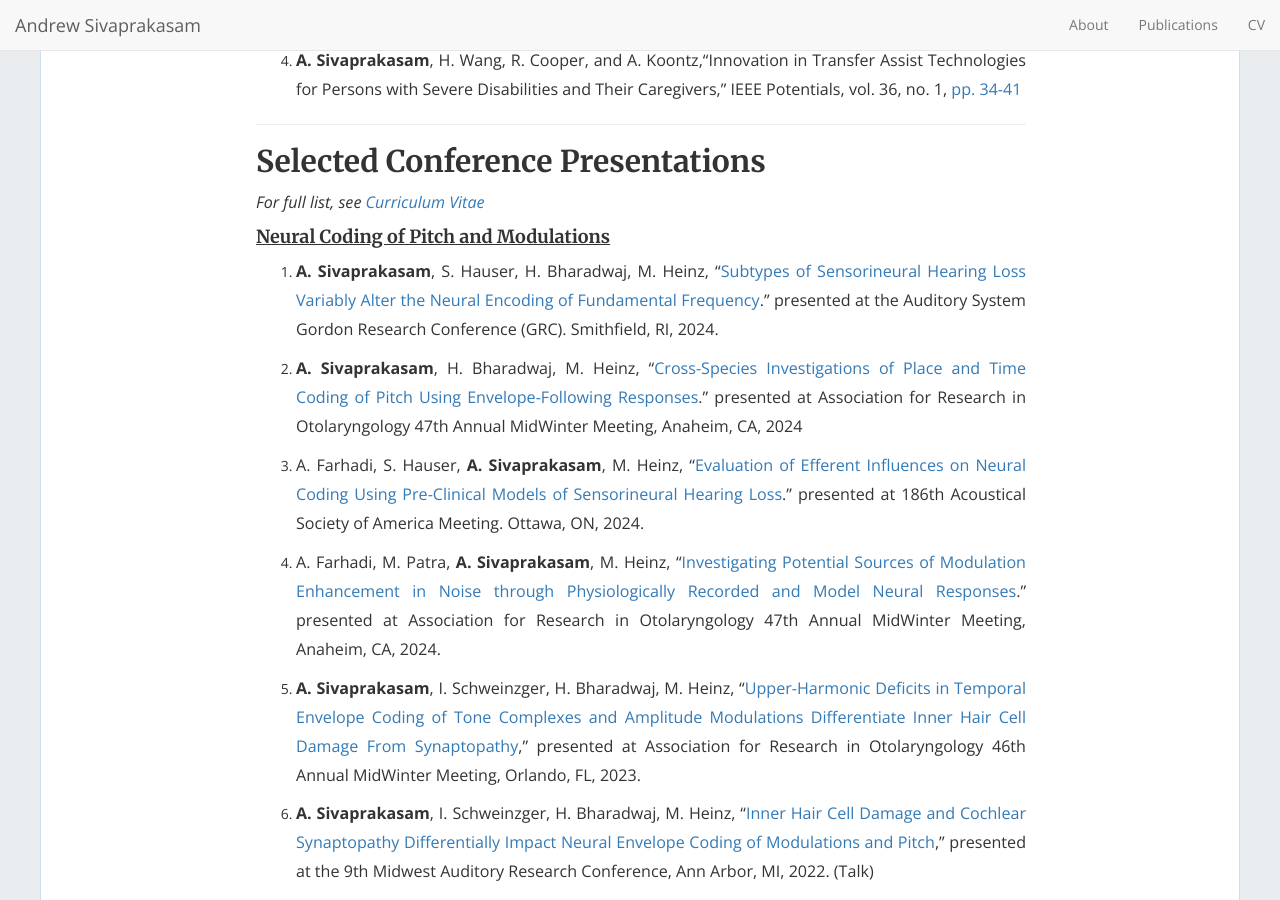
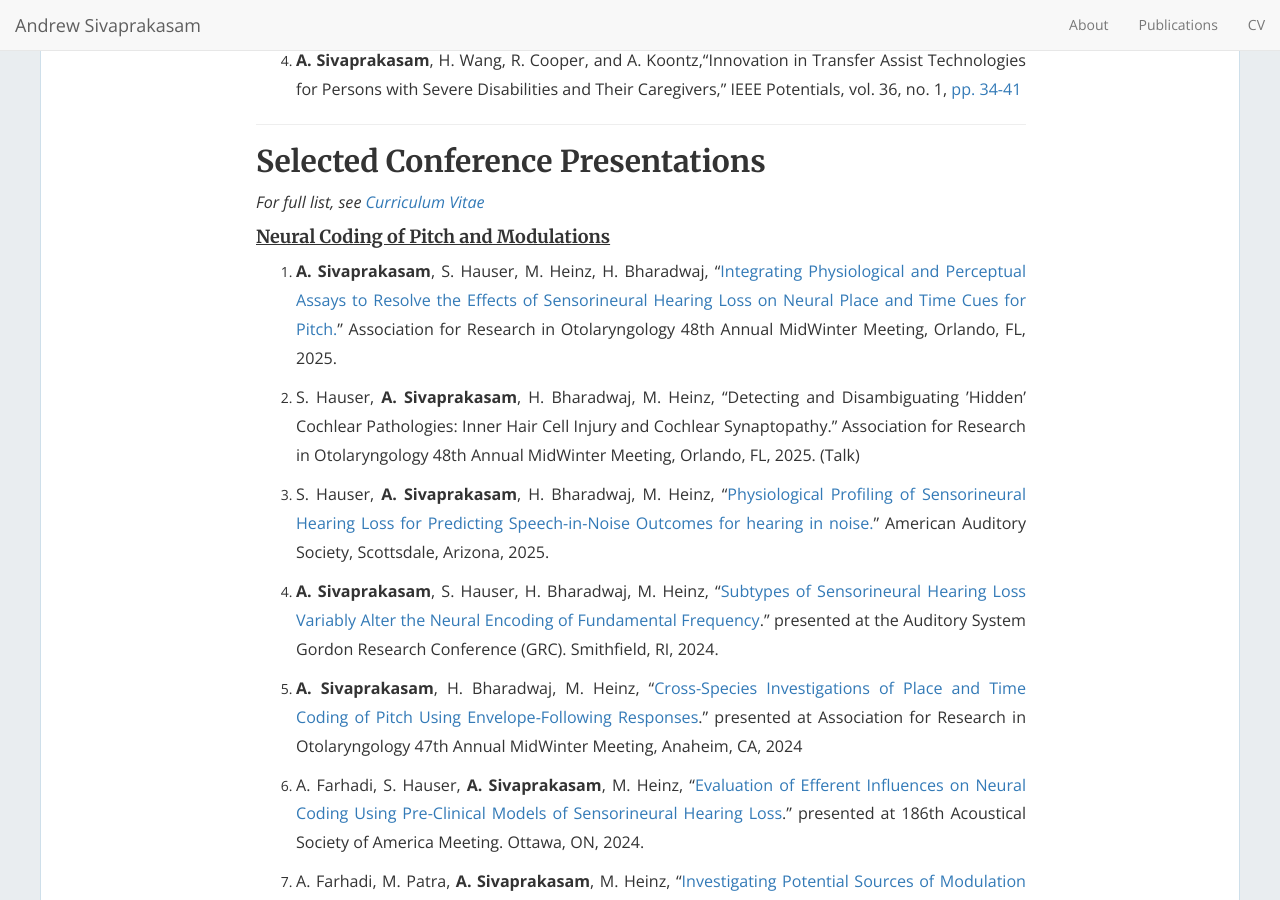
Before and after one commit to sivaprakasaman/sivaprakasaman.github.io, a Jekyll site: the page built from publications.md, in a window 1280 px wide and 900 px high, scrolled down 458 px. Built offline with Jekyll 4.4.1, drawn with Linux system fonts in a browser that asks for light colours; nearby versions of some CDN libraries; some of the changed text lies outside the part shown.

Commit message:
Updated with new CV and pubs...need to add Ottawa ASA and fix S. Hauzer typo on cv!

```diff
--- a/publications.md
+++ b/publications.md
@@ -9,6 +9,7 @@
 ---
 
 ## Publications
+
 1. S. Hauser, **A. Sivaprakasam**, H. Bharadwaj, M. Heinz, "Precision Diagnostics for Complex Sensorineural Hearing Loss," Mechanics of Hearing Workshop 2024 (MoH 2024), Ann Arbor, Michigan, USA. [Zenodo](https://doi.org/10.5281/zenodo.13334652)
 
 2. A. Farhadi, S. Hauser, **A. Sivaprakasam**, M. Heinz, "Simultaneous Recording of Otoacoustic Emissions and Envelope-Following Responses to Evaluate Efferent Influences on Neural Coding," Mechanics of Hearing Workshop 2024 (MoH 2024), Ann Arbor, Michigan, USA. [Zenodo](https://doi.org/10.5281/zenodo.13329441)
@@ -25,19 +26,25 @@
 
 #### <u>Neural Coding of Pitch and Modulations</u>
 
-1. **A. Sivaprakasam**, S. Hauser, H. Bharadwaj, M. Heinz, "[Subtypes of Sensorineural Hearing Loss Variably Alter the Neural Encoding of Fundamental Frequency](https://sivaprakasaman.github.io/docs/GRC_2024_PitchEFR_SNHL_v3.pdf)." presented at the Auditory System Gordon Research Conference (GRC). Smithfield, RI, 2024.
+1. **A. Sivaprakasam**, S. Hauser, M. Heinz, H. Bharadwaj, “[Integrating Physiological and Perceptual Assays to Resolve the Effects of Sensorineural Hearing Loss on Neural Place and Time Cues for Pitch.](https://sivaprakasaman.github.io/docs/Sivaprakasam_ARO_2025_Pitch_Final.pdf)” Association for Research in Otolaryngology 48th Annual MidWinter Meeting, Orlando, FL, 2025.
 
-2. **A. Sivaprakasam**, H. Bharadwaj, M. Heinz, “[Cross-Species Investigations of Place and Time Coding of Pitch Using Envelope-Following Responses](https://sivaprakasaman.github.io/docs/Sivaprakasam_ARO_2024_PitchEFR_forSubmission.pdf).” presented at Association for Research in Otolaryngology 47th Annual MidWinter Meeting, Anaheim, CA, 2024
+2. S. Hauser, **A. Sivaprakasam**, H. Bharadwaj, M. Heinz, “Detecting and Disambiguating ’Hidden’ Cochlear Pathologies: Inner Hair Cell Injury and Cochlear Synaptopathy.” Association for Research in Otolaryngology 48th Annual MidWinter Meeting, Orlando, FL, 2025. (Talk)
 
-3. A. Farhadi, S. Hauser, **A. Sivaprakasam**, M. Heinz, “[Evaluation of Efferent Influences on Neural Coding Using Pre-Clinical Models of Sensorineural Hearing Loss](https://sivaprakasaman.github.io/docs/ASA2024_AF_EfferentCoding_SNHL.jpg).” presented at 186th Acoustical Society of America Meeting. Ottawa, ON, 2024.
+3.  S. Hauser, **A. Sivaprakasam**, H. Bharadwaj, M. Heinz, "[Physiological Profiling of Sensorineural Hearing Loss for Predicting Speech-in-Noise Outcomes for hearing in noise.](https://engineering.purdue.edu/HeinzLab/research/AAS_Poster_pdf_2.pdf)” American Auditory Society, Scottsdale, Arizona, 2025.
 
-4. A. Farhadi, M. Patra, **A. Sivaprakasam**, M. Heinz, “[Investigating Potential Sources of Modulation Enhancement in Noise through Physiologically Recorded and Model Neural Responses](https://sivaprakasaman.github.io/docs/ARO24_AF_ModulationEnhancement.pdf).” presented at Association for Research in Otolaryngology 47th Annual MidWinter Meeting, Anaheim, CA, 2024.
+4. **A. Sivaprakasam**, S. Hauser, H. Bharadwaj, M. Heinz, "[Subtypes of Sensorineural Hearing Loss Variably Alter the Neural Encoding of Fundamental Frequency](https://sivaprakasaman.github.io/docs/GRC_2024_PitchEFR_SNHL_v3.pdf)." presented at the Auditory System Gordon Research Conference (GRC). Smithfield, RI, 2024.
 
-5. **A. Sivaprakasam**, I. Schweinzger, H. Bharadwaj, M. Heinz, “[Upper-Harmonic Deficits in Temporal Envelope Coding of Tone Complexes and Amplitude Modulations Differentiate Inner Hair Cell Damage From Synaptopathy](https://sivaprakasaman.github.io/docs/Sivaprakasam_ARO_IHC_TTS_2023.pdf),” presented at Association for Research in Otolaryngology 46th Annual MidWinter Meeting, Orlando, FL, 2023.
+5. **A. Sivaprakasam**, H. Bharadwaj, M. Heinz, “[Cross-Species Investigations of Place and Time Coding of Pitch Using Envelope-Following Responses](https://sivaprakasaman.github.io/docs/Sivaprakasam_ARO_2024_PitchEFR_forSubmission.pdf).” presented at Association for Research in Otolaryngology 47th Annual MidWinter Meeting, Anaheim, CA, 2024
 
-6. **A. Sivaprakasam**, I. Schweinzger, H. Bharadwaj, M. Heinz, “[Inner Hair Cell Damage and Cochlear Synaptopathy Differentially Impact Neural Envelope Coding of Modulations and Pitch](https://sivaprakasaman.github.io/docs/Sivaprakasam_MARC_Talk_22.pdf),” presented at the 9th Midwest Auditory Research Conference, Ann Arbor, MI, 2022. (Talk)
+6. A. Farhadi, S. Hauser, **A. Sivaprakasam**, M. Heinz, “[Evaluation of Efferent Influences on Neural Coding Using Pre-Clinical Models of Sensorineural Hearing Loss](https://sivaprakasaman.github.io/docs/ASA2024_AF_EfferentCoding_SNHL.jpg).” presented at 186th Acoustical Society of America Meeting. Ottawa, ON, 2024.
 
-7. I. Schweinzger, **A. Sivaprakasam**, M. Heinz, “[Differentiating Inner Hair Cell Dysfunction From Cochlear Synaptopathy Using Non-Invasive Measures of Temporal Envelope Coding in Chinchilla](https://sivaprakasaman.github.io/docs/ARO_2022_Poster_FinalDraft.pdf),” presented (virtually) at the Association for Research in Otolaryngology 45th Annual MidWinter Meeting, San Jose, CA, 2022.
+7. A. Farhadi, M. Patra, **A. Sivaprakasam**, M. Heinz, “[Investigating Potential Sources of Modulation Enhancement in Noise through Physiologically Recorded and Model Neural Responses](https://sivaprakasaman.github.io/docs/ARO24_AF_ModulationEnhancement.pdf).” presented at Association for Research in Otolaryngology 47th Annual MidWinter Meeting, Anaheim, CA, 2024.
+
+8. **A. Sivaprakasam**, I. Schweinzger, H. Bharadwaj, M. Heinz, “[Upper-Harmonic Deficits in Temporal Envelope Coding of Tone Complexes and Amplitude Modulations Differentiate Inner Hair Cell Damage From Synaptopathy](https://sivaprakasaman.github.io/docs/Sivaprakasam_ARO_IHC_TTS_2023.pdf),” presented at Association for Research in Otolaryngology 46th Annual MidWinter Meeting, Orlando, FL, 2023.
+
+9. **A. Sivaprakasam**, I. Schweinzger, H. Bharadwaj, M. Heinz, “[Inner Hair Cell Damage and Cochlear Synaptopathy Differentially Impact Neural Envelope Coding of Modulations and Pitch](https://sivaprakasaman.github.io/docs/Sivaprakasam_MARC_Talk_22.pdf),” presented at the 9th Midwest Auditory Research Conference, Ann Arbor, MI, 2022. (Talk)
+
+10. I. Schweinzger, **A. Sivaprakasam**, M. Heinz, “[Differentiating Inner Hair Cell Dysfunction From Cochlear Synaptopathy Using Non-Invasive Measures of Temporal Envelope Coding in Chinchilla](https://sivaprakasaman.github.io/docs/ARO_2022_Poster_FinalDraft.pdf),” presented (virtually) at the Association for Research in Otolaryngology 45th Annual MidWinter Meeting, San Jose, CA, 2022.
 
 #### <u>Computational Modeling of Neurophysiology & Frequency Selectivity</u>
 
@@ -53,11 +60,15 @@
 
 #### <u>Translational Research & Large-Scale Data Analysis</u>
 
-1. V.M. Athreya, **A. Sivaprakasam**, H. Ginsberg, H. Bharadwaj, M. Heinz, “[Pioneering Cortical Assays of Gap Detection to Explore Temporal Processing in Chinchilla using a Multi-Channel Mini-EEG Cap](https://sivaprakasaman.github.io/docs/ARO2024_VMA_ChinEEG.pdf).” presented at Association for Research in Otolaryngology 47th Annual MidWinter Meeting, Anaheim, CA, 2024.
+1. M. Heinz, A. Grama, S. Hauser, A. Sivaprakasam, H. Bharadwaj, O. Clavier “An Open-Science Cross-Species Data Resource for Standardized Hearing Assessments.” Association for Research in Otolaryngology 48th Annual MidWinter Meeting, Orlando, FL, 2025.
 
-2. **A. Sivaprakasam**, S. Hauser, N. Seidl, D. Hake, H. Bharadwaj, M. Heinz, “[Towards an Open-Source Precision Audiological Diagnostics Core for Large-Scale Data Analysis](https://youtu.be/nibZOeDtV08).” presented at the Virtual Conference on Computational Audiology 2023.
+2. A. Hustedt-Mai, J. Alexander, E. Bartlett, A. Grama, M. Shader, J. Simpson, E. Jensen, S. Hauser,A. Sivaprakasam, M. Heinz “Accessible Precision Audiology Research Center (APARC) in aCommunity-based Innovation Districts.” American Auditory Society, Scottsdale, Arizona, 2025.
 
-3. **A. Sivaprakasam**, V.M. Athreya, H. Ginsberg, H. Bharadwaj, M. Heinz, “[A Chinchilla Mini-EEG Cap Improves Cross-Species Translation for Cortical and Subcortical Evoked Potentials](https://sivaprakasaman.github.io/docs/Sivaprakasam_Mysore_Athreya_EEG_MiniCapPoster.pdf),"presented at Association for Research in Otolaryngology 46th Annual MidWinter Meeting, Orlando, FL, 2023.
+3. V.M. Athreya, **A. Sivaprakasam**, H. Ginsberg, H. Bharadwaj, M. Heinz, “[Pioneering Cortical Assays of Gap Detection to Explore Temporal Processing in Chinchilla using a Multi-Channel Mini-EEG Cap](https://sivaprakasaman.github.io/docs/ARO2024_VMA_ChinEEG.pdf).” presented at Association for Research in Otolaryngology 47th Annual MidWinter Meeting, Anaheim, CA, 2024.
+
+4. **A. Sivaprakasam**, S. Hauser, N. Seidl, D. Hake, H. Bharadwaj, M. Heinz, “[Towards an Open-Source Precision Audiological Diagnostics Core for Large-Scale Data Analysis](https://youtu.be/nibZOeDtV08).” presented at the Virtual Conference on Computational Audiology 2023.
+
+5. **A. Sivaprakasam**, V.M. Athreya, H. Ginsberg, H. Bharadwaj, M. Heinz, “[A Chinchilla Mini-EEG Cap Improves Cross-Species Translation for Cortical and Subcortical Evoked Potentials](https://sivaprakasaman.github.io/docs/Sivaprakasam_Mysore_Athreya_EEG_MiniCapPoster.pdf),"presented at Association for Research in Otolaryngology 46th Annual MidWinter Meeting, Orlando, FL, 2023.
 
 #### <u>Medical Education and Innovation</u>
 
```
Also changed, not shown: cv.md (+1 -1 lines), 2 other files.
